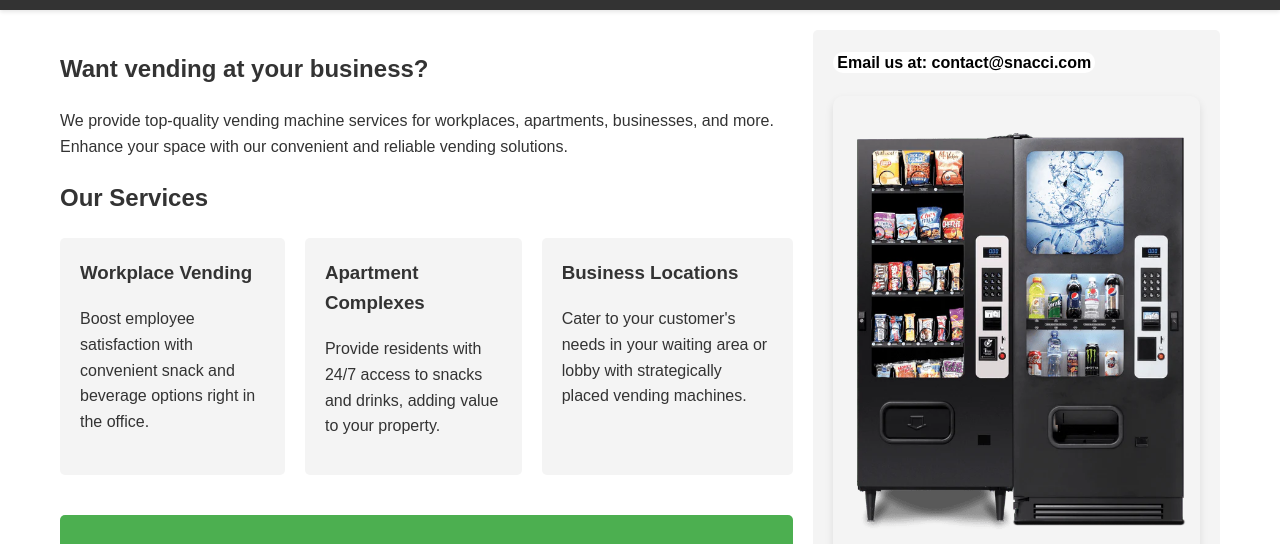
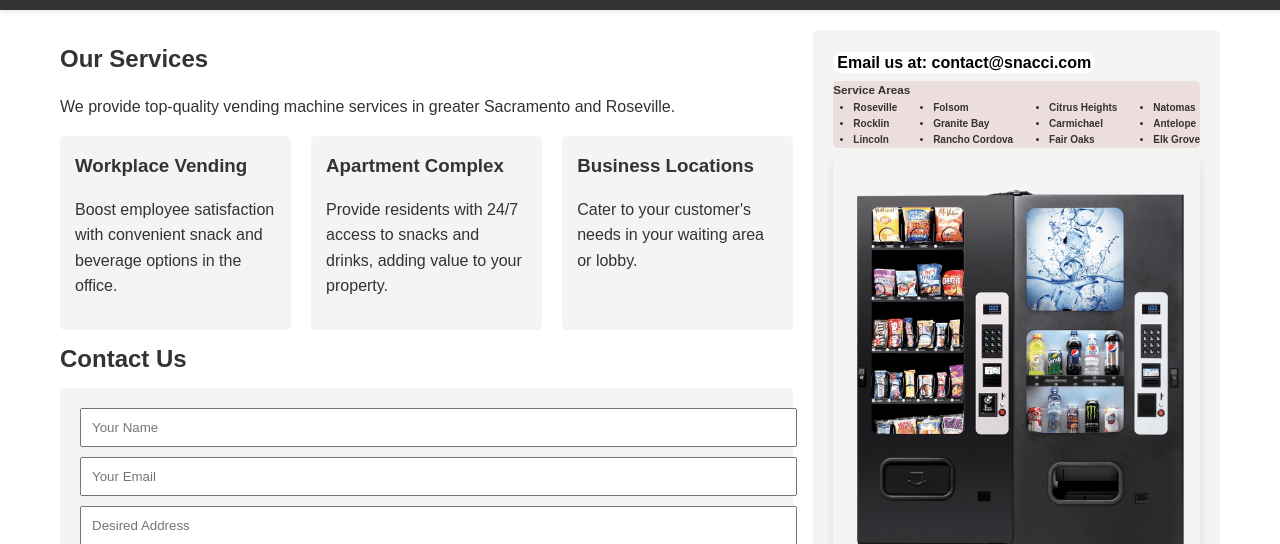
Before and after one commit to peterasorensen/snacci, a plain HTML site: page index.html in a window 1280 px wide. Shown: the part 77-621 px from the top of the page. Drawn offline with nearby package versions, Linux system fonts and the light colour scheme.

Commit message:
final touches pt 2

```diff
--- a/index.html
+++ b/index.html
@@ -3,7 +3,7 @@
 <head>
     <meta charset="UTF-8">
     <meta name="viewport" content="width=device-width, initial-scale=1.0">
-    <title>Snacci Vending - Servicing Greater Sacramento and Roseville</title>
+    <title>Snacci Vending - Servicing Greater Sacramento & Roseville</title>
     <script src="https://cdnjs.cloudflare.com/ajax/libs/jquery/3.6.0/jquery.min.js"></script>
     <style>
         body {
@@ -100,13 +100,30 @@
             margin-top: 20px;
         }
         .service-box {
+            flex: 1;
             background: #f4f4f4;
-            padding: 20px;
-            margin-bottom: 20px;
+            padding: 15px;
             border-radius: 5px;
         }
+        .areas {
+            font-size: 10px;
+            margin-top: 5px;
+            background: rgba(232, 203, 203, 0.52);
+            border-radius: 5px;
+        }
+        .areas h3 {
+            margin: 0;
+        }
+        .areas ul {
+            padding-inline-start: 20px;
+            margin: 0;
+            /*white-space: nowrap;*/
+        }
+        h2 {
+            margin-block: 0.4em;
+        }
         .service-box h3 {
-            margin-top: 0;
+            margin: 0;
         }
         #contact-form {
             background: #f4f4f4;
@@ -153,14 +170,13 @@
         }
         .services-container {
             display: flex;
-            flex-direction: column;
             gap: 20px;
         }
         .machine-image {
             max-width: 100%;
             height: auto;
             display: block;
-            margin: 20px auto;
+            margin: 5px auto;
             border-radius: 10px;
             box-shadow: 0 4px 8px rgba(0,0,0,0.1);
         }
@@ -211,15 +227,25 @@
             .services-container {
                 flex-direction: row;
             }
-            nav {
-                flex-wrap: nowrap;
-            }
             .logo {
                 font-size: 2em;
             }
             .contact-info {
                 flex-direction: row;
                 justify-content: flex-end;
+            }
+        }
+        @media (max-width: 600px) {
+            nav {
+                justify-content: center;
+            }
+            .services-container {
+                display: flex;
+                gap: 10px;
+                font-size: 12px;
+            }
+            .service-box {
+                padding: 10px;
             }
         }
     </style>
@@ -241,27 +267,35 @@
 
 <div class="main-container">
     <div class="content">
-        <section id="home">
-            <h2>Want vending at your business?</h2>
-            <p>We provide top-quality vending machine services for workplaces, apartments, businesses, and more. Enhance your space with our convenient and reliable vending solutions.</p>
-        </section>
-
         <section id="services">
             <h2>Our Services</h2>
+            <p>We provide top-quality vending machine services in greater Sacramento and Roseville.</p>
             <div class="services-container">
                 <div class="service-box">
                     <h3>Workplace Vending</h3>
-                    <p>Boost employee satisfaction with convenient snack and beverage options right in the office.</p>
+                    <p>Boost employee satisfaction with convenient snack and beverage options in the office.</p>
                 </div>
                 <div class="service-box">
-                    <h3>Apartment Complexes</h3>
+                    <h3>Apartment Complex</h3>
                     <p>Provide residents with 24/7 access to snacks and drinks, adding value to your property.</p>
                 </div>
                 <div class="service-box">
                     <h3>Business Locations</h3>
-                    <p>Cater to your customer's needs in your waiting area or lobby with strategically placed vending machines.</p>
+                    <p>Cater to your customer's needs in your waiting area or lobby.</p>
                 </div>
             </div>
+        </section>
+
+        <section id="contact">
+            <h2>Contact Us</h2>
+            <form id="contact-form" action="https://formsubmit.co/contact@snacci.com" method="POST">
+                <input type="text" id="name" placeholder="Your Name" required>
+                <input type="email" id="email" placeholder="Your Email" required>
+                <input type="text" id="address" placeholder="Desired Address" required>
+                <input type="tel" id="phone" placeholder="Phone Number" required>
+                <textarea id="message" placeholder="Your Message" required></textarea>
+                <button type="submit">Send Message</button>
+            </form>
         </section>
 
         <section id="repairs">
@@ -285,22 +319,35 @@
                 </div>
             </div>
         </section>
-
-        <section id="contact">
-            <h2>Contact Us</h2>
-            <form id="contact-form" action="https://formsubmit.co/YOUR_EMAIL">
-                <input type="text" id="name" placeholder="Your Name" required>
-                <input type="email" id="email" placeholder="Your Email" required>
-                <input type="text" id="address" placeholder="Desired Address" required>
-                <input type="tel" id="phone" placeholder="Phone Number" required>
-                <textarea id="message" placeholder="Your Message" required></textarea>
-                <button type="submit">Send Message</button>
-            </form>
-        </section>
     </div>
 
     <div class="vending-machine">
         <a href="mailto:contact@snacci.com" class="email-address">Email us at: contact@snacci.com</a>
+        <div class="areas">
+            <h3>Service Areas</h3>
+            <div style="display: flex; justify-content: space-between;">
+                <ul>
+                    <li><b>Roseville</b></li>
+                    <li><b>Rocklin</b></li>
+                    <li><b>Lincoln</b></li>
+                </ul>
+                <ul>
+                    <li><b>Folsom</b></li>
+                    <li><b>Granite Bay</b></li>
+                    <li><b>Rancho Cordova</b></li>
+                </ul>
+                <ul>
+                    <li><b>Citrus Heights</b></li>
+                    <li><b>Carmichael</b></li>
+                    <li><b>Fair Oaks</b></li>
+                </ul>
+                <ul>
+                    <li><b>Natomas</b></li>
+                    <li><b>Antelope</b></li>
+                    <li><b>Elk Grove</b></li>
+                </ul>
+            </div>
+        </div>
         <img src="machines/wittern_pair.png" alt="Vending Machine" class="machine-image">
         <h2>Try Our Vending Services</h2>
         <select id="preset-selector">
@@ -467,7 +514,6 @@
 
     // Form submission
     $('#contact-form').submit(function(e) {
-      e.preventDefault();
       alert('Thank you for your message. We will get back to you soon!');
       this.reset();
     });
```
